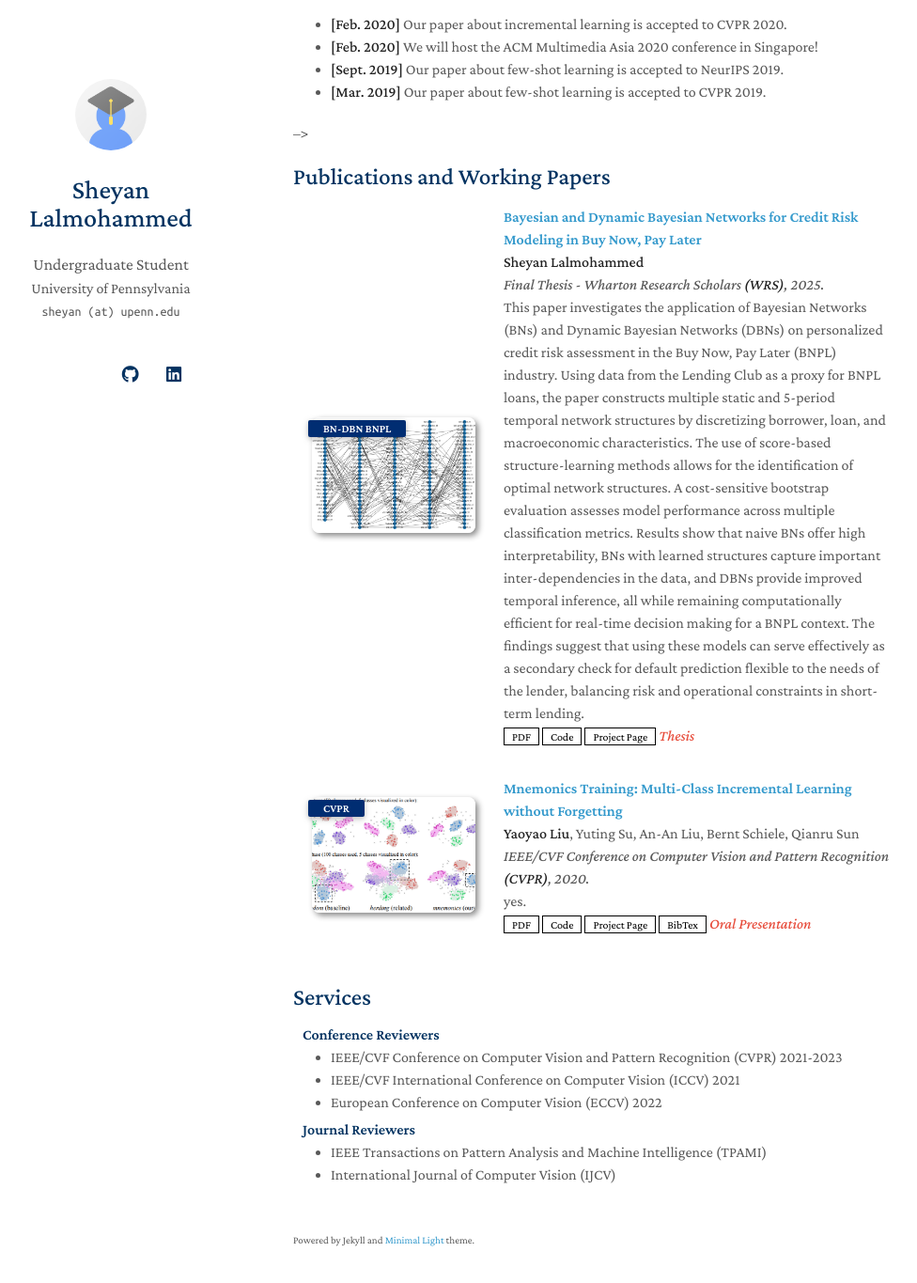
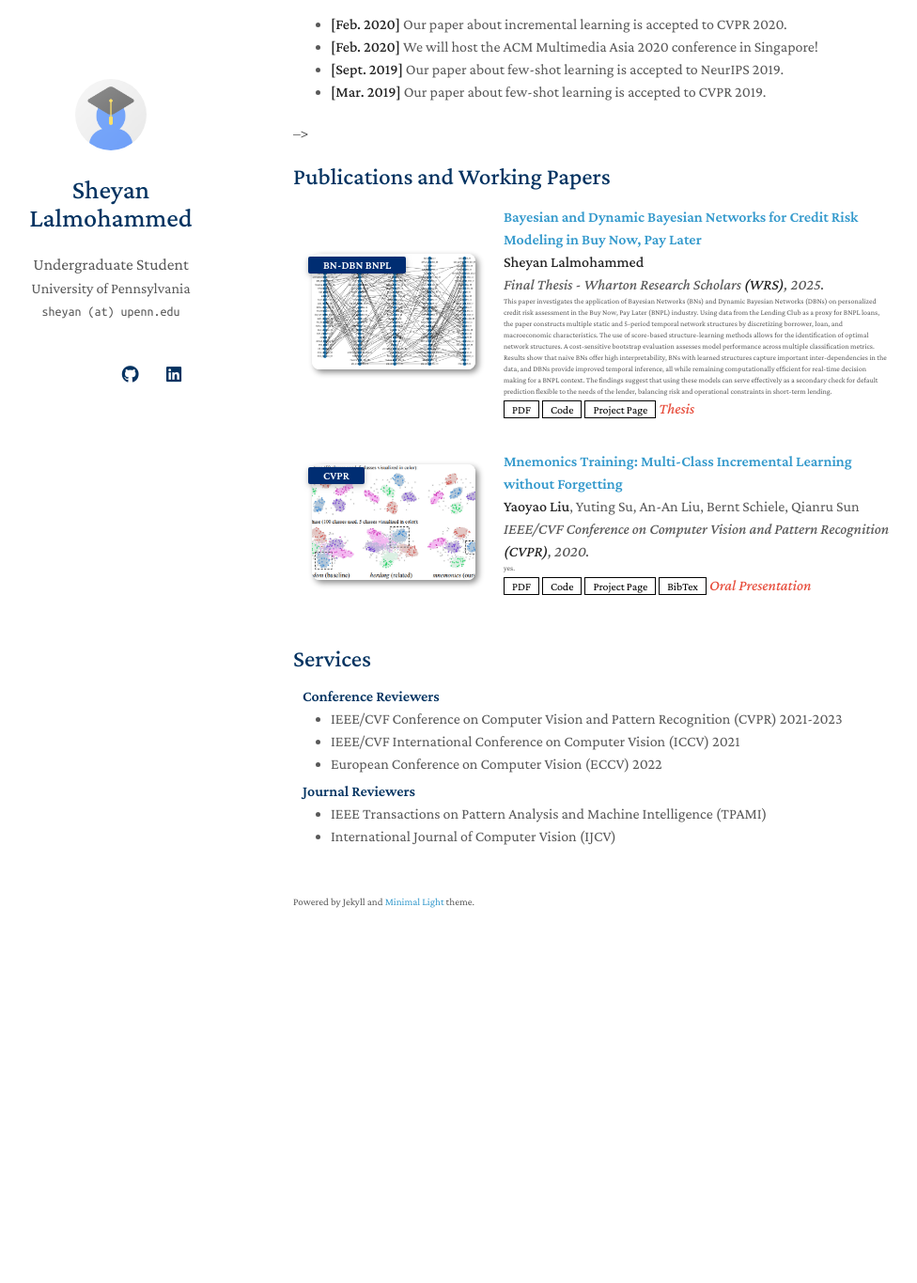
Before and after one commit to sheyanlalmohammed1/sheyanlalmohammed1.github.io, a Jekyll site: the page built from index.md, in a window 1280 px wide and 1400 px high, scrolled down 682 px. Shown: the top 1365 px of the window at 94% size, without its empty margins (158-1134 px from the left). Built offline with Jekyll 4.4.1, drawn with Linux system fonts in a browser that asks for light colours; a style sheet for code colours, icons or effects is not loaded; our own code applies the rules of GitHub Pages for plain Markdown files; after the commit the page ends 1722 px from its top, so only the background shows below that.

Commit message:
Update publications.css

```diff
--- a/assets/css/publications.css
+++ b/assets/css/publications.css
@@ -58,7 +58,7 @@ blockquote { background: var(--global-bg-color); border-left: 2px solid var(--gl
 
 .publications ol.bibliography li .author > em { border-bottom: 1px solid; font-style: normal; }
 
-.publications ol.bibliography li .abstract {font: 8px;}
+.publications ol.bibliography li .abstract {font-size: 8px;}
 
 .publications ol.bibliography li .links a.btn { color: #000000; border: 1px solid #000000; padding-left: 0.5rem; padding-right: 0.5rem; padding-top: 0.1rem; padding-bottom: 0.1rem; }
 
```
